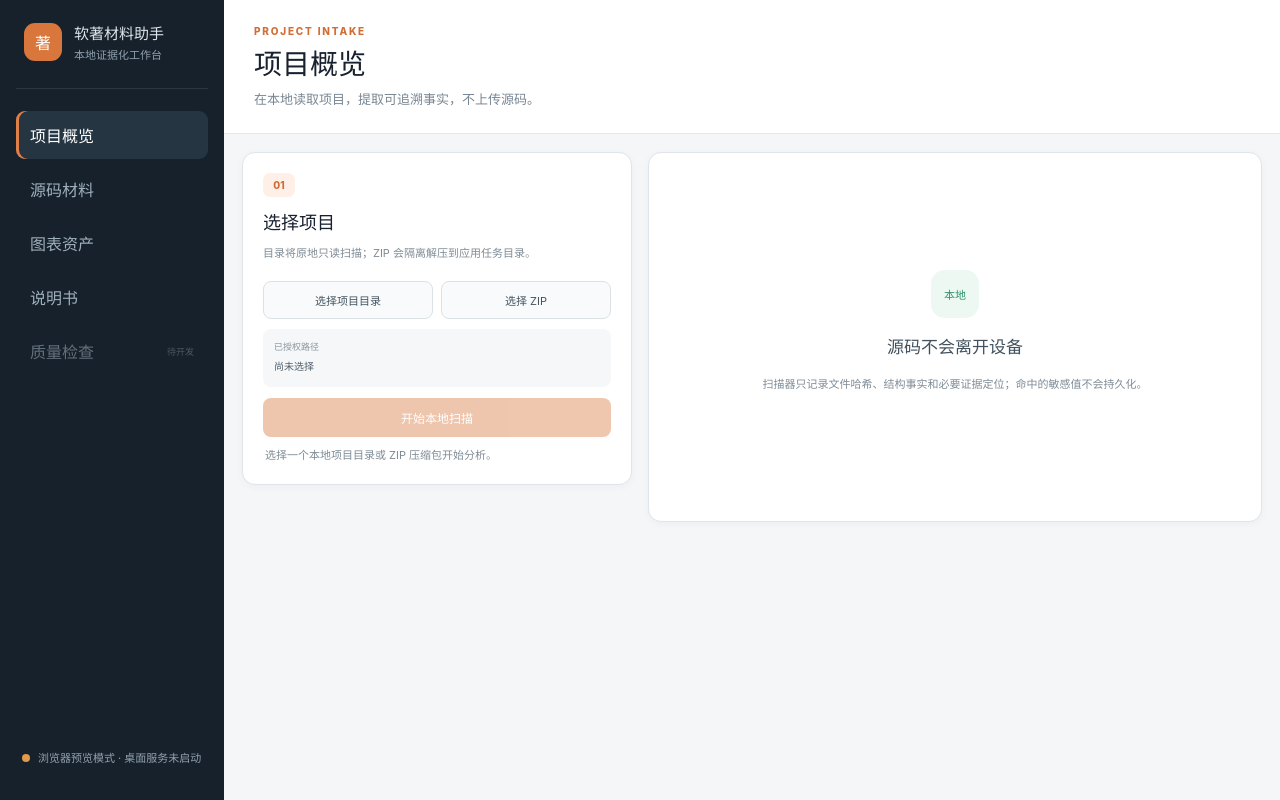
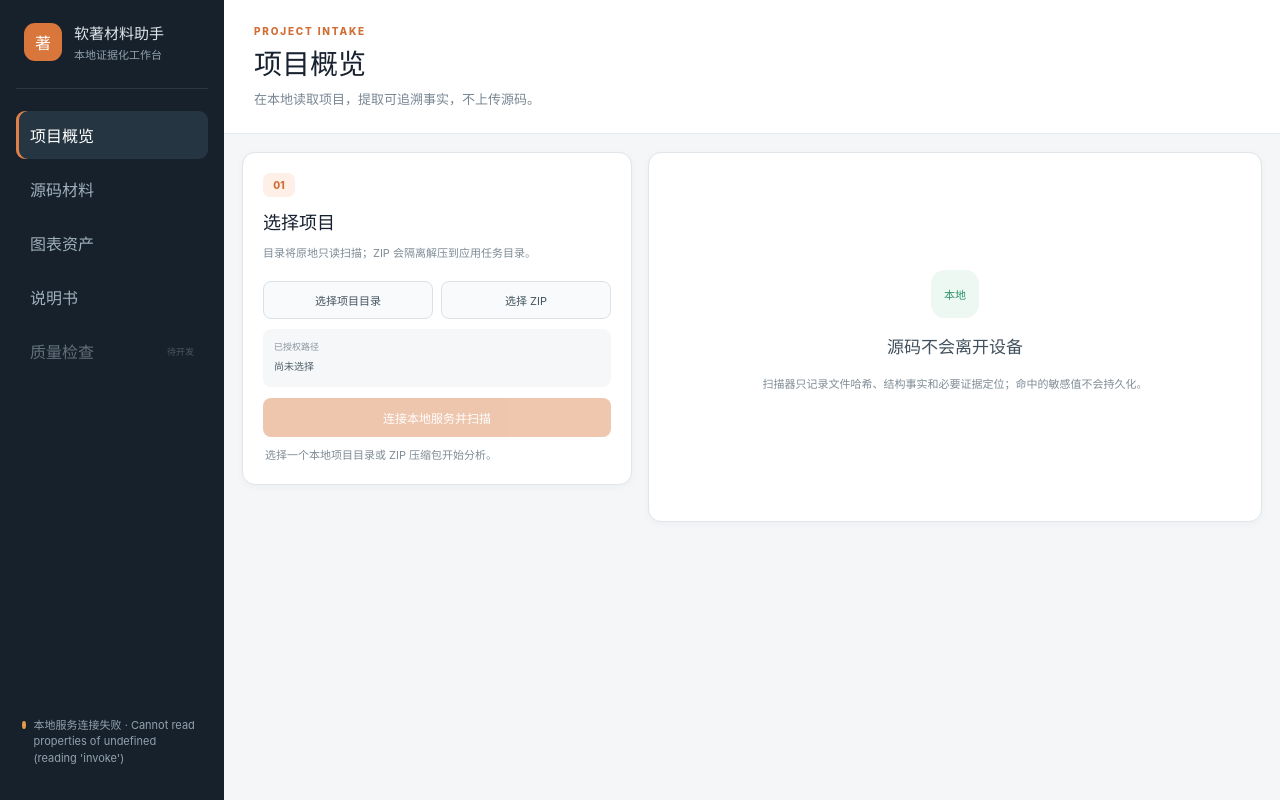
Before and after one commit to Userwei0418/software-copyright-agent, a React (Vite) app: page / in a window 1280 px wide. Built offline with nearby package versions, Linux system fonts and the light colour scheme.

Commit message:
fix: reconnect sidecar before scanning

```diff
--- a/ui/App.tsx
+++ b/ui/App.tsx
@@ -32,11 +32,23 @@ export function App() {
   const [redoVersion, setRedoVersion] = useState<number | null>(null);
   const [page, setPage] = useState<"overview" | "source" | "diagrams" | "manual">("overview");
 
-  useEffect(() => {
-    connectSidecar().then((value) => {
+  async function ensureConnection(): Promise<SidecarConnection> {
+    if (connection) return connection;
+    setMessage("正在连接本地服务…");
+    try {
+      const value = await connectSidecar();
       setConnection(value);
       setMessage(`本地服务已连接 · v${value.version}`);
-    }).catch(() => setMessage("浏览器预览模式 · 桌面服务未启动"));
+      return value;
+    } catch (error) {
+      const detail = error instanceof Error ? error.message : String(error);
+      setMessage(`本地服务连接失败 · ${detail}`);
+      throw new Error(`本地服务连接失败：${detail}`);
+    }
+  }
+
+  useEffect(() => {
+    ensureConnection().catch(() => undefined);
   }, []);
 
   const assets = workspace?.assets ?? fallbackAssets;
@@ -169,7 +181,7 @@ export function App() {
     </aside>
 
     {page === "overview" ? <ProjectOverview connection={connection}
-      onTaskCreated={(value) => setTaskId(value)} /> : page === "source" ?
+      ensureConnection={ensureConnection} onTaskCreated={(value) => setTaskId(value)} /> : page === "source" ?
       <SourceMaterials connection={connection} taskId={taskId} /> : page === "manual" ?
       <ManualWorkspace connection={connection} taskId={taskId} /> : <main>
       <header className="topbar">
--- a/ui/ProjectOverview.tsx
+++ b/ui/ProjectOverview.tsx
@@ -7,6 +7,7 @@ import {
 
 type Props = {
   connection: SidecarConnection | null;
+  ensureConnection: () => Promise<SidecarConnection>;
   onTaskCreated: (taskId: string) => void;
 };
 
@@ -21,7 +22,7 @@ function formatBytes(bytes: number): string {
   return `${(bytes / 1024 / 1024).toFixed(1)} MB`;
 }
 
-export function ProjectOverview({ connection, onTaskCreated }: Props) {
+export function ProjectOverview({ connection, ensureConnection, onTaskCreated }: Props) {
   const [selectedPath, setSelectedPath] = useState<string | null>(null);
   const [result, setResult] = useState<ProjectScanResult | null>(null);
   const [busy, setBusy] = useState(false);
@@ -53,13 +54,16 @@ export function ProjectOverview({ connection, onTaskCreated }: Props) {
   }
 
   async function scan() {
-    if (!connection || !selectedPath) return;
+    if (!selectedPath) return;
     setBusy(true);
-    setMessage("正在扫描项目、过滤依赖并提取确定性事实…");
+    setMessage(connection ? "正在扫描项目、过滤依赖并提取确定性事实…" :
+      "正在重新连接本地服务…");
     try {
-      const value = await scanProject(connection, selectedPath);
+      const activeConnection = connection ?? await ensureConnection();
+      setMessage("正在扫描项目、过滤依赖并提取确定性事实…");
+      const value = await scanProject(activeConnection, selectedPath);
       setResult(value);
-      setRecent(await listRecentTasks(connection));
+      setRecent(await listRecentTasks(activeConnection));
       onTaskCreated(value.task_id);
       setMessage(`扫描完成 · 任务 ${value.task_id.slice(0, 8)}…`);
     } catch (error) {
@@ -125,8 +129,9 @@ export function ProjectOverview({ connection, onTaskCreated }: Props) {
           <button onClick={() => choose("zip")}>选择 ZIP</button></div>
         <div className="selected-path"><small>已授权路径</small>
           <strong>{selectedPath ?? "尚未选择"}</strong></div>
-        <button className="scan-button" disabled={!connection || !selectedPath || busy} onClick={scan}>
-          {busy ? "正在扫描…" : "开始本地扫描"}
+        <button className="scan-button" disabled={!selectedPath || busy} onClick={scan}>
+          {busy ? (connection ? "正在扫描…" : "正在连接…") :
+            connection ? "开始本地扫描" : "连接本地服务并扫描"}
         </button>
         <p className="intake-message">{message}</p>
         {recent.length > 0 && <div className="recent-projects"><div className="section-title">
```
Also changed, not shown: 1 other file (tests, documents, lock files or other folders).
